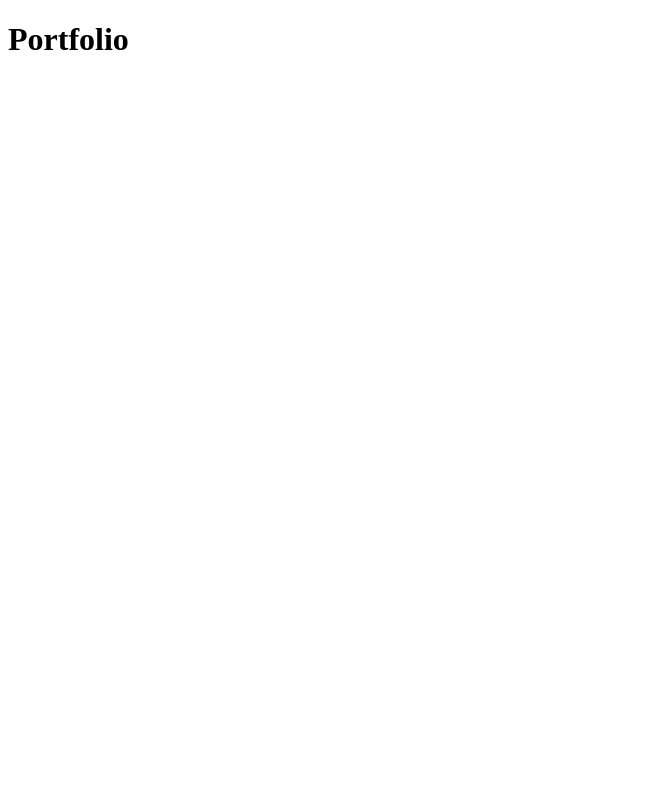
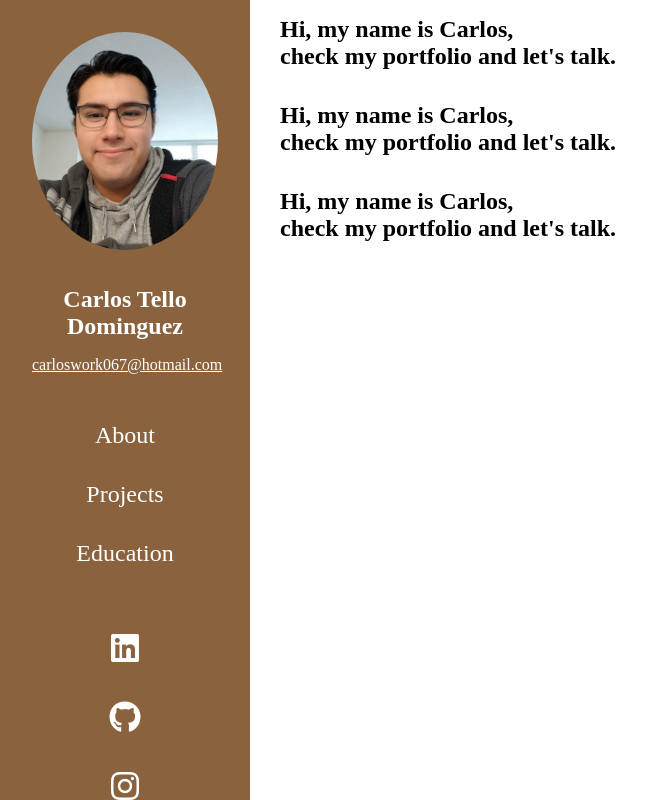
Before and after one commit to CharlieCharlie79/Portfolio, a plain HTML site: page HTML/home.html in a window 1280 px wide. Shown: the whole page, without its empty margins (0-670 px from the left). Drawn offline with Linux system fonts and the light colour scheme.

Commit message:
Side_bar_part_2

```diff
--- /dev/null
+++ b/CSS/home.css
@@ -0,0 +1,110 @@
+*
+{
+    padding: 0;
+    margin: 0;
+    box-sizing: border-box;
+}
+
+body
+{
+    font-size: 100%;
+    display: block;
+}
+
+img
+{
+    height: 160px;
+    width: 150px;
+}
+
+a
+{
+    color: white
+}
+
+.nav-bar
+{
+    display: flex;
+    flex-direction:column;
+    z-index: 1;
+    background-color: rgb(138, 98, 61);
+    padding: 1rem 2rem;
+    position:sticky;
+    height: 100%;
+    max-width: 250px;
+    text-align: center;
+    overflow: auto;
+    position: fixed;
+    top:0;
+    left:0;
+
+}
+
+
+.nav-bar h1
+{
+    font-size: 1.5rem;
+    color: white;
+}
+
+.profile img
+{
+   height: 250px;
+   width: 100%;
+   object-fit:cover;
+   object-position: 50% 50%;
+   border-radius: 50%;
+}
+
+.profile img, h1, a
+{
+    padding: 1rem 0;
+}
+
+.links
+{
+    display: flex;
+    flex-direction: column;
+    padding: 2rem 0;
+    cursor: pointer;
+}
+
+.links a
+{
+    padding: 1rem;
+    font-size: 1.5rem;
+    transition: 0.3s;
+}
+
+.links a:hover
+{
+    color:rgb(236, 137, 8);
+    font-size: 2rem;
+}
+
+.social-media
+{
+    display:flex;
+    flex-direction: column;
+    font-size: 2rem;
+}
+
+.social-media a
+{
+    transition: 0.3s;
+}
+
+.social-media a:hover
+{
+    color:rgb(236, 137, 8);
+    font-size: 3rem;
+}
+
+/***********************************/
+
+.sections
+{
+    margin-left: 280px;
+    height: auto;
+    position: relative;
+}
--- a/HTML/home.html
+++ b/HTML/home.html
@@ -4,9 +4,60 @@
     <meta charset="UTF-8">
     <meta http-equiv="X-UA-Compatible" content="IE=edge">
     <meta name="viewport" content="width=device-width, initial-scale=1.0">
-    <title>Document</title>
+    <link rel="stylesheet" href="https://cdnjs.cloudflare.com/ajax/libs/font-awesome/6.1.1/css/all.min.css">
+    <link rel="stylesheet" href="/CSS/home.css">
+    <title>Carlos Tello Dominguez</title>
 </head>
 <body>
-    <h1>Portfolio</h1>
+
+    <section>
+        <div class="nav-bar">
+            <div class="profile">
+                <img src="/IMG/picture.jpg" alt="">
+                <h1>Carlos Tello Dominguez</h1>
+                <a href="carloswork067@hotmail.com">carloswork067@hotmail.com</a>
+            </div>
+
+            <div class="links">
+                <a>About</a>
+                <a>Projects</a>
+                <a>Education</a>
+            </div>
+
+            <div class="social-media">
+                <a href="https://www.linkedin.com/in/carlos-tello-dominguez/"><i class="fa-brands fa-linkedin"></i></a>
+
+                <a href="https://github.com/CharlieCharlie79"><i class="fa-brands fa-github"></i></a>
+
+                <a href="https://www.instagram.com/charliecharlie_program"><i class="fa-brands fa-instagram"></i></a>
+
+                <a href="carloswork067@hotmail.com"><i class="fa-solid fa-envelope"></i></a>
+            </div>
+        </div>
+    </section>
+
+    <section>
+
+            <div class="about, sections">
+                <h1>Hi, my name is Carlos, <br>
+                        check my portfolio and let's talk.
+                </h1>
+            </div>
+
+            <div class="projects, sections">
+                <h1>Hi, my name is Carlos, <br>
+                        check my portfolio and let's talk.
+                </h1>
+            </div>
+
+            <div class="education, sections">
+                <h1>Hi, my name is Carlos, <br>
+                        check my portfolio and let's talk.
+                </h1>
+            </div>
+    </section>
+
+
+
 </body>
 </html>
```
Also changed, not shown: IMG/picture.jpg (added).
